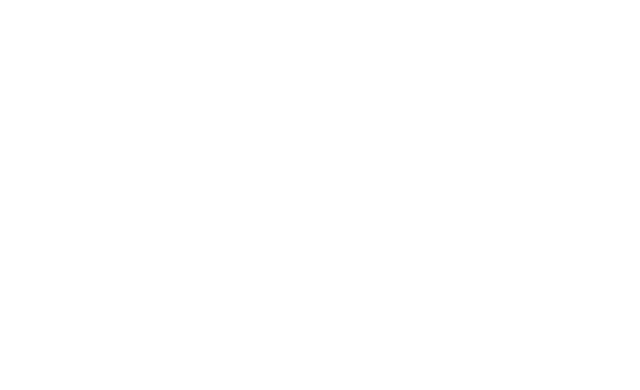
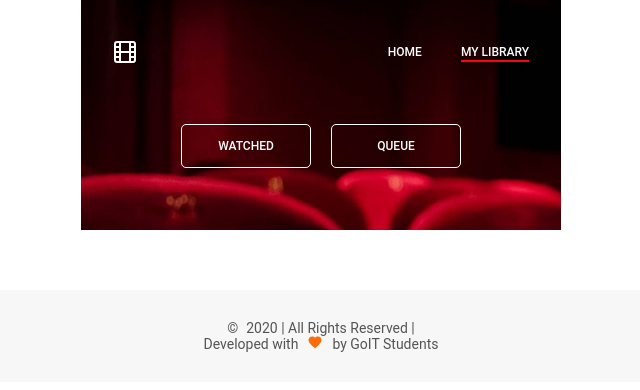
Before and after one commit to Vol4enak/filmoteka-by-Vol4enak, a website built with Parcel: page src/my-lib.html in a window 1280 px wide. Shown: the whole page, without its empty margins (319-959 px from the left). Built offline with nearby package versions, Linux system fonts and the light colour scheme.

Commit message:
add second page

```diff
--- a/src/my-lib.html
+++ b/src/my-lib.html
@@ -5,12 +5,12 @@
     <meta charset="UTF-8" />
     <meta name="viewport" content="width=device-width, initial-scale=1.0" />
     <title>Page title</title>
-    <link rel="stylesheet" href="./sass/index.scss" />
+    <link rel="stylesheet" href="./sass/my-lib.scss" />
     <script type="module" src="./index.js"></script>
 </head>
 
 <body>
-    <!-- ❗️❗️❗️ Add partials like so for every page -->
+    <!-- ❗️❗️❗️ Add partials like so for every page1234567 -->
     <include src="./partials/my-lib/header.html"></include>
     <include src="./partials/my-lib/body.html"></include>
     <include src="./partials/my-lib/footer.html"></include>
--- a/src/partials/my-lib/body.html
+++ b/src/partials/my-lib/body.html
@@ -0,0 +1,5 @@
+<main>
+    <div class="container main-container">
+
+    </div>
+</main>
--- a/src/partials/my-lib/footer.html
+++ b/src/partials/my-lib/footer.html
@@ -0,0 +1,17 @@
+<footer>
+    <div class="container">
+
+        <ul class="footer-list">
+            <li class="footer-list--item">
+                <p class="footer-list--text"><span class="copyrite">&#169</span>2020 | All Rights Reserved |</p>
+            </li>
+            <li class="footer-list--item">
+                <p class="footer-list--text">Developed with <span class="footer-list__svg">
+                        <svg width="14" height="13">
+                            <use href="./images/symbol-defs.svg#icon-heart"></use>
+                        </svg>
+                    </span> by GoIT Students</p>
+            </li>
+        </ul>
+    </div>
+</footer>
--- a/src/partials/my-lib/header.html
+++ b/src/partials/my-lib/header.html
@@ -0,0 +1,28 @@
+<header>
+    <div class="container bgc-lib-image">
+        <nav class="header-nav">
+            <a href="index.html" class="header-link">
+                <svg class="header=svg" width="24" height="24">
+                    <use href="./images/symbol-defs.svg#icon-film"></use>
+                </svg>
+            </a>
+            <ul class="header-list">
+                <li class="header-list__item">
+                    <a class="header-list__link" href="index.html">home</a>
+                </li>
+                <li class="header-list__item">
+                    <a class="header-list__link current-page" href="my-lib.html">my library</a>
+                </li>
+            </ul>
+        </nav>
+        <ul class="header-list--lib">
+            <li class="header-list--lib__item">
+                <button type="button" class="header-list--lib__btn">Watched</button>
+            </li>
+            <li class="header-list--lib__item">
+                <button type="button" class="header-list--lib__btn">queue</button>
+            </li>
+        </ul>
+
+    </div>
+</header>
--- a/src/sass/components/home/header/_header-styles.scss
+++ b/src/sass/components/home/header/_header-styles.scss
@@ -1,7 +1,11 @@
-.bgc-image {
+.bgc-home-image {
+  max-width: 480px;
+  max-height: 230px;
   padding-bottom: 92px;
   padding-top: 40px;
+
   background-image: url('../images/home-png/abstract-red-mob@1x.png');
+
   background-color: rgba(0, 0, 0, 0.56);
   background-size: cover;
   background-repeat: no-repeat;
--- a/src/sass/components/my-lib/header/_header.scss
+++ b/src/sass/components/my-lib/header/_header.scss
@@ -0,0 +1,48 @@
+.bgc-lib-image {
+  max-width: 480px;
+  max-height: 230px;
+  padding-bottom: 62px;
+  padding-top: 40px;
+
+  background-image: url('../images/home-png/abstract-red-mob@1x.png');
+  background-image: url('../images/lib-png/lib-mob@2x.png');
+  background-color: rgba(0, 0, 0, 0.56);
+
+  background-size: cover;
+  background-position: center;
+  background-repeat: no-repeat;
+
+}
+
+.header-nav {
+  display: flex;
+  justify-content: space-between;
+  align-items: center;
+}
+.header-list {
+  display: flex;
+  justify-content: flex-end;
+  gap: 39px;
+}
+
+.header-list__link {
+  color: $main-white;
+  font-family: 'Roboto';
+  font-weight: 500;
+  font-size: 12px;
+  line-height: 14px;
+  text-transform: uppercase;
+}
+.header-link {
+  height: 24px;
+}
+.current-page {
+  &::after {
+    content: '';
+    display: block;
+
+    height: 2px;
+    width: 100%;
+    background-color: $main-red;
+  }
+}
--- a/src/sass/components/my-lib/header/_headers-btn.scss
+++ b/src/sass/components/my-lib/header/_headers-btn.scss
@@ -0,0 +1,20 @@
+.header-list--lib {
+  padding-top: 60px;
+  display: flex;
+  justify-content: center;
+  align-items: center;
+  gap: 20px;
+}
+.header-list--lib__btn {
+  width: 130px;
+  height: 44px;
+  text-transform: uppercase;
+  color: $main-white;
+  font-family: 'Roboto';
+  font-weight: 500;
+  font-size: 12px;
+  line-height: 16px;
+  border-radius: 5px;
+  border: 1px solid $main-white;
+  background-color: transparent;
+}
```
Also changed, not shown: src/partials/home-page/header.html (+1 -1 lines), src/images/lib-png/Rectangle.png (added).
